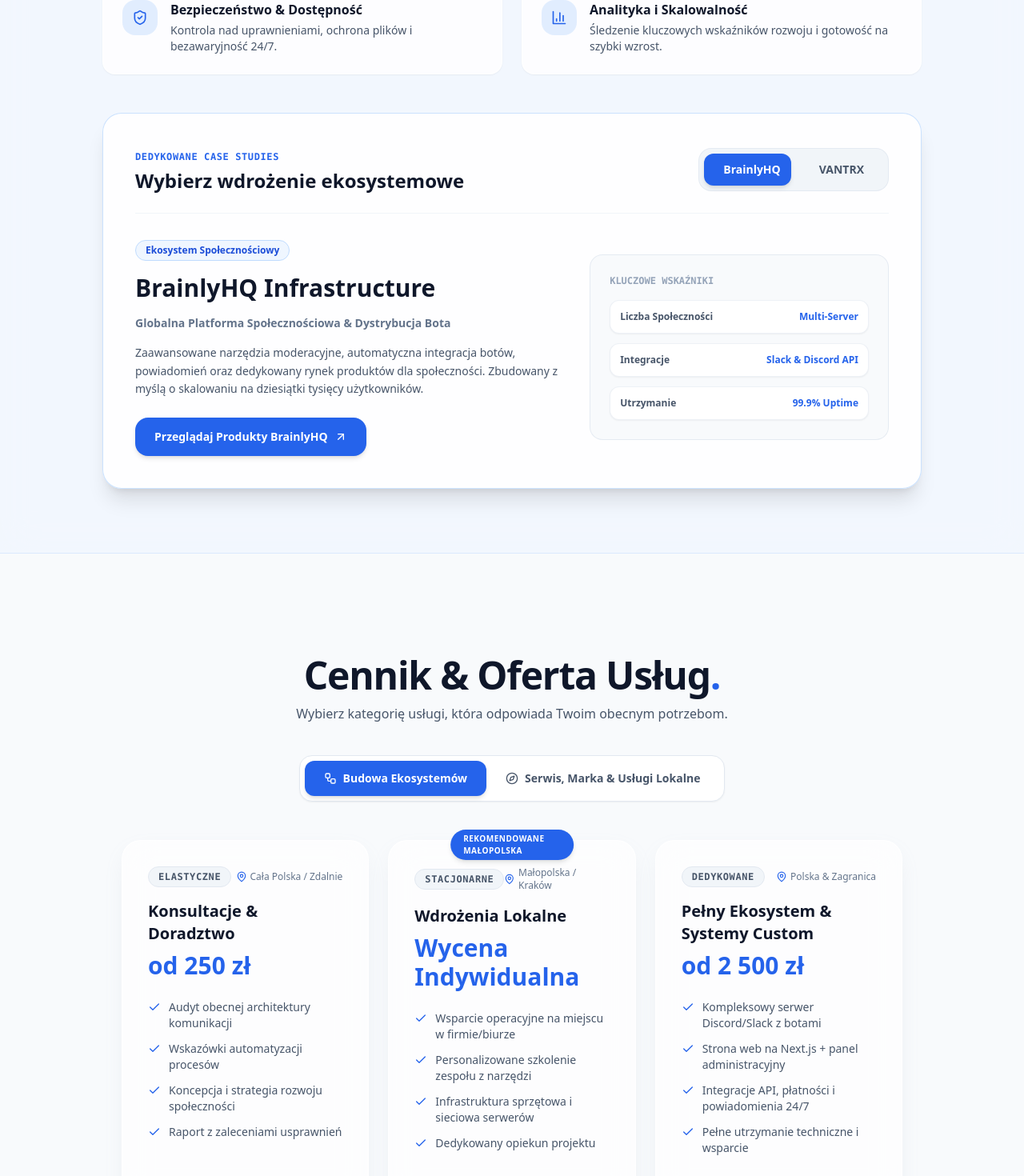
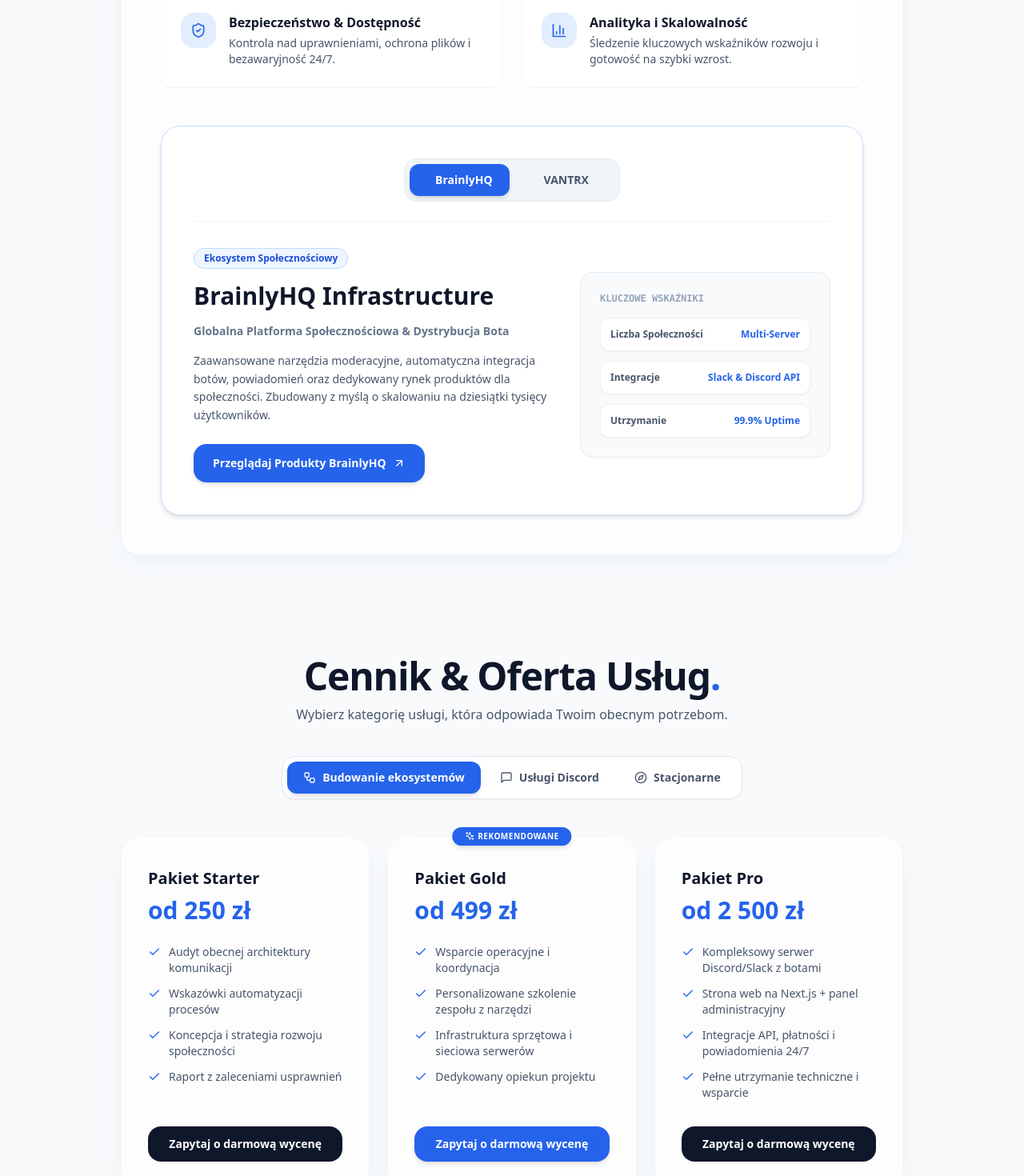
Before and after one commit to Ksperix/ksperix.dev, a Next.js app: page / in a window 1280 px wide. Shown: the part 7011-8481 px from the top of the page at 80% size. Built offline with nearby package versions, Linux system fonts and the light colour scheme.

Commit message:
Update page.js

```diff
--- a/src/app/page.js
+++ b/src/app/page.js
@@ -23,18 +23,15 @@
   ArrowUpRight,
   Github,
   Check,
-  MapPin,
   MessageSquareCode,
   Cpu,
   ShieldCheck,
   BarChart3,
-  ChevronRight,
-  Smartphone,
-  HardDrive,
   Laptop,
   Users,
   Compass,
-  ArrowRight
+  ArrowRight,
+  Sparkles
 } from 'lucide-react';
 
 function FluidBackground() {
@@ -292,10 +289,8 @@
 
   const pricingTiers = [
     {
-      title: "Konsultacje & Doradztwo",
+      title: "Pakiet Starter",
       price: "od 250 zł",
-      scope: "Cała Polska / Zdalnie",
-      badge: "Elastyczne",
       features: [
         "Audyt obecnej architektury komunikacji",
         "Wskazówki automatyzacji procesów",
@@ -304,23 +299,19 @@
       ]
     },
     {
-      title: "Wdrożenia Lokalne",
-      price: "Wycena Indywidualna",
-      scope: "Małopolska / Kraków",
-      badge: "Stacjonarne",
+      title: "Pakiet Gold",
+      price: "od 499 zł",
       popular: true,
       features: [
-        "Wsparcie operacyjne na miejscu w firmie/biurze",
+        "Wsparcie operacyjne i koordynacja",
         "Personalizowane szkolenie zespołu z narzędzi",
         "Infrastruktura sprzętowa i sieciowa serwerów",
         "Dedykowany opiekun projektu"
       ]
     },
     {
-      title: "Pełny Ekosystem & Systemy Custom",
+      title: "Pakiet Pro",
       price: "od 2 500 zł",
-      scope: "Polska & Zagranica",
-      badge: "Dedykowane",
       features: [
         "Kompleksowy serwer Discord/Slack z botami",
         "Strona web na Next.js + panel administracyjny",
@@ -330,25 +321,17 @@
     }
   ];
 
+  const discordServices = [
+    { name: "Konfiguracja Serwera Discord od zera", desc: "Struktura kanałów, role, uprawnienia, boty oraz zabezpieczenia", price: "od 300 zł" },
+    { name: "Autorski Bot Discord / Integracja", desc: "Dedykowany bot w Node.js/Python, powiadomienia, automatyzacja", price: "od 450 zł" },
+    { name: "Dedykowana Oprawa Graficzna Serwera", desc: "Ikona serwera, bannery kanałów, nagłówki, szablony ogłoszeń", price: "od 200 zł" }
+  ];
+
   const localServices = [
-    {
-      category: "Serwis urządzeń & IT",
-      icon: Laptop,
-      items: [
     { name: "Czyszczenie i konserwacja PC / Laptopa", desc: "Wymiana pasty termoprzewodzącej, odpylanie, optymalizacja temp.", price: "od 120 zł" },
     { name: "Serwis smartfona / Wymiana szybki", desc: "Wymiana ekranu, baterii, czyszczenie gniazd i głośników", price: "od 150 zł" },
-        { name: "Formatowanie & Dobre ustawienia OS", desc: "Instalacja Windows/macOS, sterowników, zabezpieczenia", price: "od 100 zł" }
-      ]
-    },
-    {
-      category: "Tożsamość Marki & Dedykowane Usługi",
-      icon: Users,
-      items: [
-        { name: "Konfiguracja Serwera Discord od zera", desc: "Zabezpieczenia, boty, autorskie role, oprawa graficzna", price: "od 400 zł" },
-        { name: "Strategia i rozwój nowej marki", desc: "Pozycjonowanie, branding, przygotowanie szablonów reklamowych", price: "od 600 zł" },
-        { name: "Konsultacja indywidualna 1-on-1", desc: "Doradztwo technologiczne, wybór oprogramowania, audyt", price: "150 zł /h" }
-      ]
-    }
+    { name: "Formatowanie & Dobre ustawienia OS", desc: "Instalacja Windows/macOS, sterowników, zabezpieczenia", price: "od 100 zł" },
+    { name: "Konsultacja stacjonarna w Krakowie / Małopolsce", desc: "Doradztwo technologiczne na miejscu, audyt sprzętowy i sieciowy", price: "150 zł /h" }
   ];
 
   return (
@@ -427,7 +410,6 @@
           transition={{ duration: 0.6, delay: 0.3 }}
           className="flex flex-wrap items-center justify-center gap-4"
         >
-          {/* PRZYCISK Z ANIMACJĄ ZMIANY KOLORU STYLE WHATSAPP LOG-IN */}
           <button
             onClick={() => scrollToSection('ecosystems')}
             className="group relative px-8 py-3.5 rounded-full bg-slate-900 text-white font-semibold shadow-lg flex items-center gap-2 text-sm cursor-pointer border border-slate-900 overflow-hidden transition-all duration-300"
@@ -533,7 +515,7 @@
         </div>
       </section>
 
-      {/* 5. SEKCJA PROJEKTÓW (CAŁKOWITY FIX GLITCHOWANIA I PODWÓJNYCH ELEMENTÓW) */}
+      {/* 5. SEKCJA PROJEKTÓW */}
       <section id="showcase" className="my-32 px-6 max-w-5xl mx-auto scroll-mt-28">
         <div className="mb-12 text-center">
           <h2 className="text-3xl sm:text-5xl font-black text-slate-900 tracking-tight">
@@ -570,9 +552,9 @@
         </div>
       </section>
 
-      {/* 6. WYRÓŻNIONA SEKCJA EKOSYSTEMY (Z RÓŻNYMI IKONAMI I BARDZO INTERAKTYWNYM CASE STUDY SLIDEREM) */}
-      <section id="ecosystems" className="my-32 w-full bg-blue-50/60 border-y border-blue-100 py-20 px-6 scroll-mt-28 backdrop-blur-xl">
-        <div className="max-w-5xl mx-auto">
+      {/* 6. WYRÓŻNIONA SEKCJA EKOSYSTEMY (ZAKOŃCZONA POWŁOKĄ KARTY DLA OCHRONY TŁA PONIŻEJ) */}
+      <section id="ecosystems" className="my-32 px-6 max-w-5xl mx-auto scroll-mt-28">
+        <div className="glass-card rounded-3xl p-8 sm:p-12 border border-blue-200/80 shadow-xl bg-blue-50/40 backdrop-blur-xl">
           <div className="mb-12">
             <h2 className="text-3xl md:text-5xl font-extrabold mb-4 text-slate-900 tracking-tight">
               Co składa się na skuteczny Ekosystem<span className="text-blue-600">?</span>
@@ -582,7 +564,6 @@
             </p>
           </div>
 
-          {/* RÓŻNE IKONKI DLA KAŻDEGO FILARU */}
           <div className="grid sm:grid-cols-2 gap-6 mb-12">
             {ecosystemPillars.map((pillar, idx) => {
               const PillarIcon = pillar.icon;
@@ -603,19 +584,13 @@
             })}
           </div>
 
-          {/* BARDZO ŁADNE INTERAKTYWNE CASE STUDIES Z PŁYNNYM SOWA KIEM */}
-          <div className="bg-white/90 rounded-3xl p-6 sm:p-10 border border-blue-200/80 shadow-xl relative overflow-hidden">
-            <div className="flex flex-col sm:flex-row items-start sm:items-center justify-between gap-6 border-b border-slate-100 pb-6 mb-8">
-              <div>
-                <span className="text-xs font-mono font-bold uppercase tracking-wider text-blue-600">Dedykowane Case Studies</span>
-                <h3 className="text-xl sm:text-2xl font-black text-slate-900 mt-1">Wybierz wdrożenie ekosystemowe</h3>
-              </div>
-
-              {/* DEDYKOWANY PRZEŁĄCZNIK ZE SLAJDEREM */}
+          {/* INTERAKTYWNE CASE STUDY DLA BRAINLY / VANTRX (BEZ DODATKOWEGO TEKSTU) */}
+          <div className="bg-white/90 rounded-3xl p-6 sm:p-10 border border-blue-200/80 shadow-md relative overflow-hidden">
+            <div className="flex justify-center border-b border-slate-100 pb-6 mb-8">
               <div className="relative inline-flex p-1.5 rounded-2xl bg-slate-100 border border-slate-200/80 w-full sm:w-auto">
                 <button
                   onClick={() => setSelectedEcosystem('brainly')}
-                  className={`relative z-10 px-6 py-2.5 rounded-xl text-xs sm:text-sm font-bold transition-colors cursor-pointer ${
+                  className={`relative z-10 px-8 py-2.5 rounded-xl text-xs sm:text-sm font-bold transition-colors cursor-pointer ${
                     selectedEcosystem === 'brainly' ? 'text-white' : 'text-slate-600 hover:text-slate-900'
                   }`}
                 >
@@ -623,14 +598,13 @@
                 </button>
                 <button
                   onClick={() => setSelectedEcosystem('vantrx')}
-                  className={`relative z-10 px-6 py-2.5 rounded-xl text-xs sm:text-sm font-bold transition-colors cursor-pointer ${
+                  className={`relative z-10 px-8 py-2.5 rounded-xl text-xs sm:text-sm font-bold transition-colors cursor-pointer ${
                     selectedEcosystem === 'vantrx' ? 'text-white' : 'text-slate-600 hover:text-slate-900'
                   }`}
                 >
                   VANTRX
                 </button>
 
-                {/* ANIMOWANY SUWAK PRZEŁĄCZAJĄCY */}
                 <motion.div
                   className={`absolute top-1.5 bottom-1.5 rounded-xl ${
                     selectedEcosystem === 'brainly' ? 'bg-blue-600 shadow-md' : 'bg-purple-600 shadow-md'
@@ -645,7 +619,6 @@
               </div>
             </div>
 
-            {/* DYNAMICZNY ZMIENIAJĄCY SIĘ CONTENT Z ANIMACJĄ FADE & SLIDE */}
             <AnimatePresence mode="wait">
               <motion.div
                 key={selectedEcosystem}
@@ -692,7 +665,7 @@
         </div>
       </section>
 
-      {/* 7. DYNAMICZNA SEKCJA CENNIK Z WYBOREM KATEGORII (BUDOWA EKOSYSTEMU VS USŁUGI DODATKOWE I LOKALNE) */}
+      {/* 7. DYNAMICZNA SEKCJA CENNIK (KATEGORIE: BUDOWANIE EKOSYSTEMÓW / USŁUGI DISCORD / STACJONARNE) */}
       <section id="pricing" className="my-32 px-6 max-w-5xl mx-auto scroll-mt-28">
         <div className="mb-10 text-center">
           <h2 className="text-3xl sm:text-5xl font-black text-slate-900 tracking-tight">
@@ -705,26 +678,36 @@
 
         {/* PRZEŁĄCZNIK KATEGORII CENNIKA */}
         <div className="flex justify-center mb-12">
-          <div className="inline-flex p-1.5 rounded-2xl bg-white border border-slate-200 shadow-sm">
+          <div className="inline-flex p-1.5 rounded-2xl bg-white border border-slate-200 shadow-sm flex-wrap justify-center gap-1">
             <button
               onClick={() => setPricingCategory('ecosystems')}
-              className={`px-6 py-3 rounded-xl text-xs sm:text-sm font-bold transition-all flex items-center gap-2 cursor-pointer ${
+              className={`px-5 py-2.5 rounded-xl text-xs sm:text-sm font-bold transition-all flex items-center gap-2 cursor-pointer ${
                 pricingCategory === 'ecosystems'
                   ? 'bg-blue-600 text-white shadow-md'
                   : 'text-slate-600 hover:text-slate-900'
               }`}
             >
-              <Workflow className="w-4 h-4" /> Budowa Ekosystemów
+              <Workflow className="w-4 h-4" /> Budowanie ekosystemów
+            </button>
+            <button
+              onClick={() => setPricingCategory('discord')}
+              className={`px-5 py-2.5 rounded-xl text-xs sm:text-sm font-bold transition-all flex items-center gap-2 cursor-pointer ${
+                pricingCategory === 'discord'
+                  ? 'bg-blue-600 text-white shadow-md'
+                  : 'text-slate-600 hover:text-slate-900'
+              }`}
+            >
+              <MessageSquare className="w-4 h-4" /> Usługi Discord
             </button>
             <button
               onClick={() => setPricingCategory('local')}
-              className={`px-6 py-3 rounded-xl text-xs sm:text-sm font-bold transition-all flex items-center gap-2 cursor-pointer ${
+              className={`px-5 py-2.5 rounded-xl text-xs sm:text-sm font-bold transition-all flex items-center gap-2 cursor-pointer ${
                 pricingCategory === 'local'
                   ? 'bg-blue-600 text-white shadow-md'
                   : 'text-slate-600 hover:text-slate-900'
               }`}
             >
-              <Compass className="w-4 h-4" /> Serwis, Marka & Usługi Lokalne
+              <Compass className="w-4 h-4" /> Stacjonarne
             </button>
           </div>
         </div>
@@ -741,27 +724,18 @@
                 key={idx}
                 className={`glass-card rounded-3xl p-8 border flex flex-col justify-between relative ${
                   tier.popular
-                    ? 'border-blue-500/50 shadow-xl bg-white/90'
+                    ? 'border-2 border-blue-600 shadow-xl shadow-blue-500/10 bg-white/95'
                     : 'border-white/80'
                 }`}
               >
                 {tier.popular && (
-                  <div className="absolute -top-3.5 left-1/2 -translate-x-1/2 px-4 py-1 rounded-full bg-blue-600 text-white text-[10px] font-bold tracking-wider uppercase shadow-md">
-                    Rekomendowane Małopolska
+                  <div className="absolute -top-3.5 left-1/2 -translate-x-1/2 px-4 py-1 rounded-full bg-blue-600 text-white text-[10px] font-bold tracking-wider uppercase shadow-md flex items-center gap-1">
+                    <Sparkles className="w-3 h-3" /> REKOMENDOWANE
                   </div>
                 )}
 
                 <div>
-                  <div className="flex items-center justify-between mb-4">
-                    <span className="text-xs font-mono font-semibold uppercase tracking-wider px-3 py-1 rounded-full bg-slate-100 text-slate-600 border border-slate-200">
-                      {tier.badge}
-                    </span>
-                    <span className="text-xs text-slate-500 font-medium inline-flex items-center gap-1">
-                      <MapPin className="w-3.5 h-3.5 text-blue-600" /> {tier.scope}
-                    </span>
-                  </div>
-
-                  <h3 className="text-xl font-bold text-slate-900 mb-2">{tier.title}</h3>
+                  <h3 className="text-xl font-bold text-slate-900 mb-2 mt-1">{tier.title}</h3>
                   <div className="text-2xl sm:text-3xl font-black text-blue-600 mb-6">{tier.price}</div>
 
                   <ul className="space-y-3 mb-8">
@@ -789,26 +763,22 @@
           </motion.div>
         )}
 
-        {/* WARIANT 2: TABELA USŁUG DODATKOWYCH I LOKALNYCH */}
-        {pricingCategory === 'local' && (
+        {/* WARIANT 2: USŁUGI DISCORD */}
+        {pricingCategory === 'discord' && (
           <motion.div
             initial={{ opacity: 0, y: 15 }}
             animate={{ opacity: 1, y: 0 }}
-            className="space-y-8"
+            className="glass-card rounded-3xl p-6 sm:p-8 border border-white/80 shadow-md"
           >
-            {localServices.map((cat, cIdx) => {
-              const CatIcon = cat.icon;
-              return (
-                <div key={cIdx} className="glass-card rounded-3xl p-6 sm:p-8 border border-white/80 shadow-md">
             <div className="flex items-center gap-3 mb-6 border-b border-slate-200/60 pb-4">
               <div className="p-2.5 rounded-xl bg-blue-50 text-blue-600 border border-blue-100">
-                      <CatIcon className="w-5 h-5" />
+                <Server className="w-5 h-5" />
               </div>
-                    <h3 className="text-xl font-bold text-slate-900">{cat.category}</h3>
+              <h3 className="text-xl font-bold text-slate-900">Dedykowane Usługi Discord</h3>
             </div>
 
             <div className="divide-y divide-slate-100">
-                    {cat.items.map((item, itemIdx) => (
+              {discordServices.map((item, itemIdx) => (
                 <div key={itemIdx} className="py-4 flex flex-col sm:flex-row sm:items-center justify-between gap-4 hover:bg-blue-50/30 px-3 rounded-xl transition-colors">
                   <div>
                     <h4 className="font-bold text-slate-900 text-sm sm:text-base">{item.name}</h4>
@@ -826,9 +796,42 @@
                 </div>
               ))}
             </div>
+          </motion.div>
+        )}
+
+        {/* WARIANT 3: USŁUGI STACJONARNE */}
+        {pricingCategory === 'local' && (
+          <motion.div
+            initial={{ opacity: 0, y: 15 }}
+            animate={{ opacity: 1, y: 0 }}
+            className="glass-card rounded-3xl p-6 sm:p-8 border border-white/80 shadow-md"
+          >
+            <div className="flex items-center gap-3 mb-6 border-b border-slate-200/60 pb-4">
+              <div className="p-2.5 rounded-xl bg-blue-50 text-blue-600 border border-blue-100">
+                <Laptop className="w-5 h-5" />
               </div>
-              );
-            })}
+              <h3 className="text-xl font-bold text-slate-900">Usługi Stacjonarne & Serwisowe (Kraków / Małopolska)</h3>
+            </div>
+
+            <div className="divide-y divide-slate-100">
+              {localServices.map((item, itemIdx) => (
+                <div key={itemIdx} className="py-4 flex flex-col sm:flex-row sm:items-center justify-between gap-4 hover:bg-blue-50/30 px-3 rounded-xl transition-colors">
+                  <div>
+                    <h4 className="font-bold text-slate-900 text-sm sm:text-base">{item.name}</h4>
+                    <p className="text-xs text-slate-500 mt-0.5">{item.desc}</p>
+                  </div>
+                  <div className="flex items-center gap-4 shrink-0">
+                    <span className="text-sm font-black text-blue-600 bg-blue-50 px-3 py-1 rounded-full border border-blue-100">{item.price}</span>
+                    <button
+                      onClick={() => scrollToSection('contact')}
+                      className="p-2 rounded-full bg-slate-100 hover:bg-blue-600 hover:text-white text-slate-600 transition-colors cursor-pointer"
+                    >
+                      <ArrowRight className="w-4 h-4" />
+                    </button>
+                  </div>
+                </div>
+              ))}
+            </div>
           </motion.div>
         )}
       </section>
```
Lines whose indentation alone changed are shown as unchanged.
